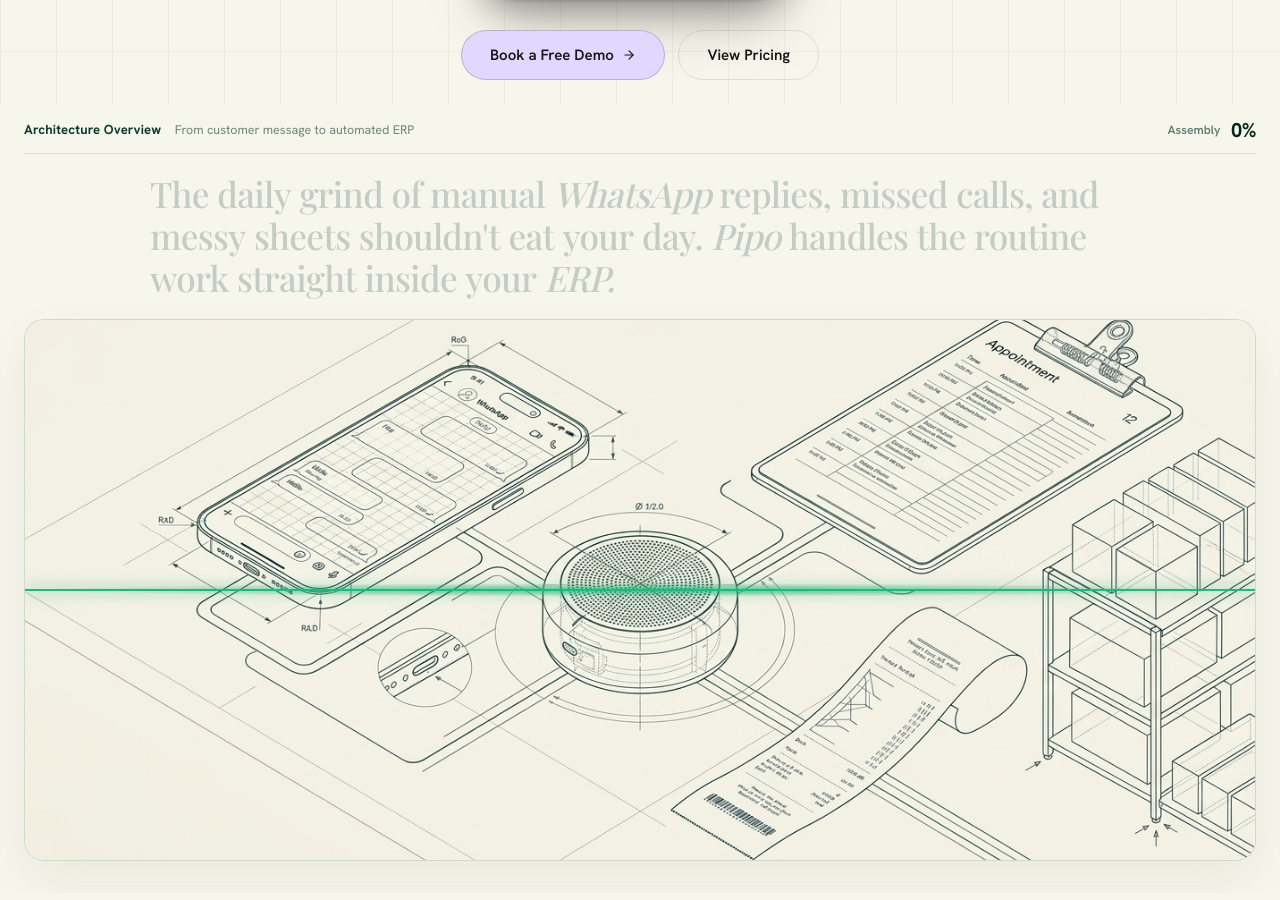
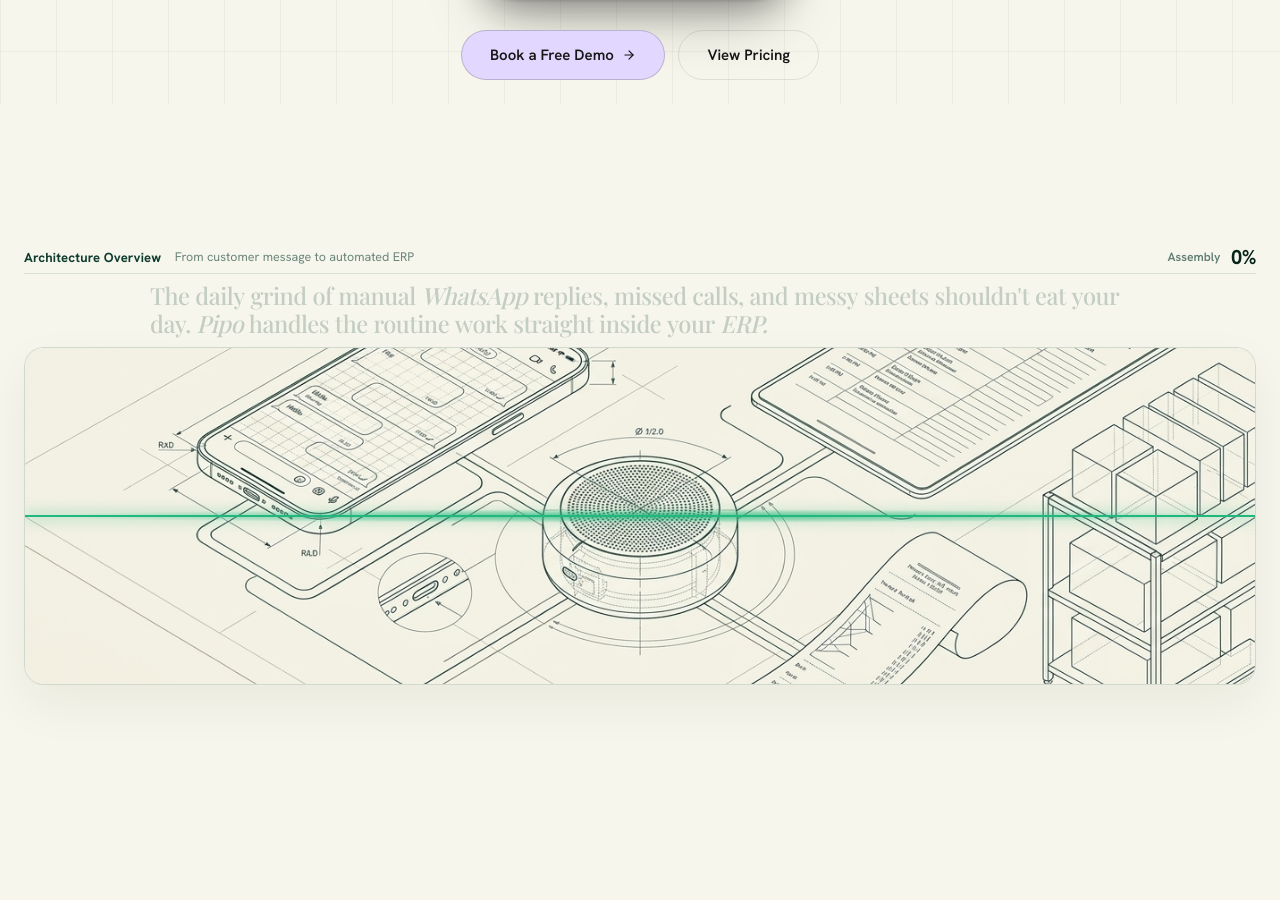
Before and after one commit to Cockpit-Tharo/Tharoweb, a Next.js app: page / in a window 1280 px wide. Shown: the part 901-1801 px from the top of the page. Built offline with nearby package versions, Linux system fonts and the light colour scheme.

Commit message:
fix: stabilize hero reveal section scroll pinning and fluid viewport scaling for laptops

```diff
--- a/src/app/page.tsx
+++ b/src/app/page.tsx
@@ -3,6 +3,8 @@
 import { useEffect, useState } from "react";
 import Link from "next/link";
 import { motion, Variants } from "framer-motion";
+import gsap from "gsap";
+import { ScrollTrigger } from "gsap/ScrollTrigger";
 import Preloader from "@/components/Preloader";
 import LenisScrollProvider from "@/components/LenisScrollProvider";
 import ScrollBlueprintHud from "@/components/ScrollBlueprintHud";
@@ -63,6 +65,15 @@ export default function Home() {
         onFinish={() => {
           setHeroRevealed(true);
           setRevealReady(true);
+          if (typeof window !== "undefined") {
+            gsap.registerPlugin(ScrollTrigger);
+            requestAnimationFrame(() => {
+              ScrollTrigger.refresh();
+            });
+            setTimeout(() => {
+              ScrollTrigger.refresh();
+            }, 120);
+          }
         }}
       />
       <LenisScrollProvider />
--- a/src/components/CinematicPictureComplete.module.css
+++ b/src/components/CinematicPictureComplete.module.css
@@ -8,8 +8,10 @@
 .stickyViewport {
   position: sticky;
   top: 72px;
-  min-height: calc(100vh - 84px);
-  padding: 1rem 0 2rem;
+  height: calc(100vh - 72px);
+  max-height: calc(100vh - 72px);
+  box-sizing: border-box;
+  padding: 0.85rem 0 1.25rem;
   display: flex;
   flex-direction: column;
   justify-content: center;
@@ -21,9 +23,10 @@
   align-items: center;
   justify-content: space-between;
   gap: 1rem;
-  padding-bottom: 0.85rem;
-  margin-bottom: 1.15rem;
+  padding-bottom: 0.55rem;
+  margin-bottom: 0.75rem;
   border-bottom: 1px solid rgba(13, 59, 46, 0.12);
+  flex-shrink: 0;
 }
 
 .instrumentLeft {
@@ -67,14 +70,15 @@
 
 .manifestoHeading {
   font-family: var(--font-playfair), Georgia, serif;
-  font-size: clamp(1.4rem, 2.75vw, 2.45rem);
+  font-size: clamp(1.25rem, 2.3vw, 2.15rem);
   font-weight: 500;
   line-height: 1.2;
   letter-spacing: -0.02em;
   max-width: 980px;
-  margin: 0 auto 1.25rem;
+  margin: 0 auto 0.85rem;
   text-align: left;
   color: rgba(13, 59, 46, 0.18);
+  flex-shrink: 0;
 }
 
 .wordSpan {
@@ -104,7 +108,7 @@
   position: relative;
   width: 100%;
   aspect-ratio: 16 / 9;
-  max-height: 540px;
+  max-height: clamp(300px, 46vh, 480px);
   overflow: hidden;
   background: #FAF8F0;
 }
@@ -391,3 +395,52 @@
     line-height: 1.26;
   }
 }
+
+/* ─── SHORT & WIDE DESKTOP LAPTOP SCREENS (1366x768, 1440x900, 1536x864 at 125% scaling) ─── */
+@media (min-width: 769px) and (max-height: 840px) {
+  .stickyViewport {
+    top: 68px;
+    height: calc(100vh - 68px);
+    max-height: calc(100vh - 68px);
+    padding: 0.4rem 0 0.85rem;
+  }
+
+  .instrumentStrip {
+    padding-bottom: 0.35rem;
+    margin-bottom: 0.5rem;
+  }
+
+  .manifestoHeading {
+    font-size: clamp(1.05rem, 1.85vw, 1.55rem);
+    margin-bottom: 0.55rem;
+    line-height: 1.18;
+  }
+
+  .viewportStage {
+    max-height: clamp(240px, 42vh, 370px);
+  }
+}
+
+@media (min-width: 769px) and (max-height: 700px) {
+  .stickyViewport {
+    top: 64px;
+    height: calc(100vh - 64px);
+    max-height: calc(100vh - 64px);
+    padding: 0.25rem 0 0.5rem;
+  }
+
+  .instrumentStrip {
+    padding-bottom: 0.25rem;
+    margin-bottom: 0.35rem;
+  }
+
+  .manifestoHeading {
+    font-size: clamp(0.95rem, 1.5vw, 1.28rem);
+    margin-bottom: 0.4rem;
+    line-height: 1.15;
+  }
+
+  .viewportStage {
+    max-height: clamp(200px, 38vh, 290px);
+  }
+}
--- a/src/components/CinematicPictureComplete.tsx
+++ b/src/components/CinematicPictureComplete.tsx
@@ -123,7 +123,7 @@ export default function CinematicPictureComplete() {
 
     const trigger = ScrollTrigger.create({
       trigger: containerRef.current,
-      start: "top 68px",
+      start: "top 72px",
       end: "bottom bottom",
       scrub: 0.2,
       onUpdate: (self) => {
@@ -176,7 +176,15 @@ export default function CinematicPictureComplete() {
       },
     });
 
-    return () => trigger.kill();
+    const onResize = () => {
+      ScrollTrigger.refresh();
+    };
+    window.addEventListener("resize", onResize);
+
+    return () => {
+      window.removeEventListener("resize", onResize);
+      trigger.kill();
+    };
   }, []);
 
   return (
--- a/src/components/Preloader.tsx
+++ b/src/components/Preloader.tsx
@@ -215,6 +215,9 @@ export default function Preloader({ onStartReveal, onFinish }: PreloaderProps) {
             setTimeout(() => {
               setMorphComplete(true);
               document.body.style.overflow = originalOverflow;
+              if (typeof window !== "undefined") {
+                window.dispatchEvent(new Event("resize"));
+              }
               onFinish?.();
             }, 820);
           }, 180);
```
